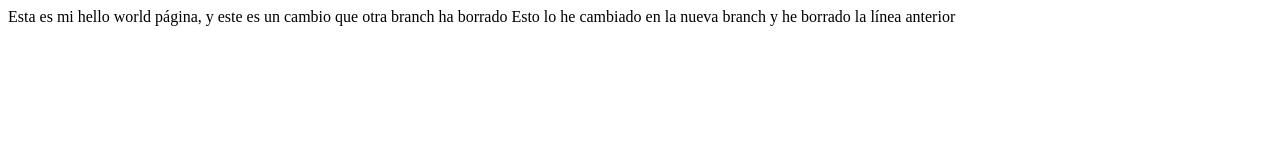
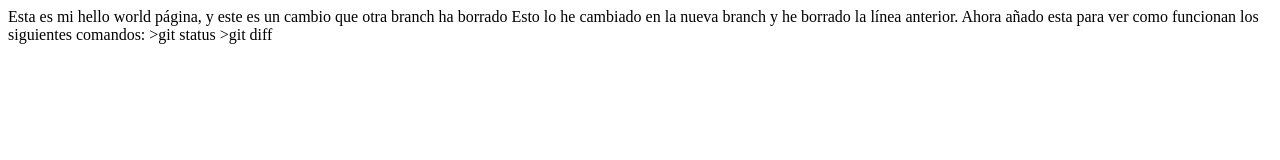
Before and after one commit to migueldoctor/test-repo, a plain HTML site: page index.html in a window 1280 px wide. Drawn offline with Linux system fonts and the light colour scheme.

Commit message:
I have made a commit

```diff
--- a/index.html
+++ b/index.html
@@ -8,7 +8,10 @@
 </head>
 <body>
     Esta es mi hello world página, y este es un cambio que otra branch ha borrado
-    Esto lo he cambiado en la nueva branch y he borrado la línea anterior
+    Esto lo he cambiado en la nueva branch y he borrado la línea anterior.
+    Ahora añado esta para ver como funcionan los siguientes comandos:
+    	 >git status
+    	 >git diff
 </body>
 
 </html>
```
